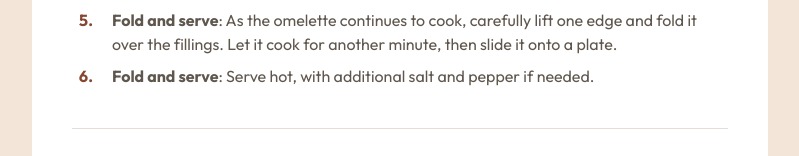
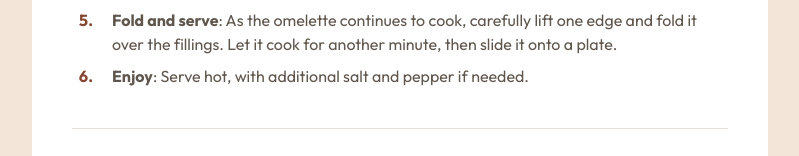
Before and after one commit to librart/recipe-page, a plain HTML site: page index.html in a window 1280 px wide. Shown: the part 1385-1541 px from the top of the page, without its empty margins (240-1039 px from the left). Drawn offline with Linux system fonts and the light colour scheme.

Commit message:
Change text

```diff
--- a/index.html
+++ b/index.html
@@ -56,7 +56,7 @@
               <li><strong>Cook the omelette</strong>: Once the butter is melted and bubbling, pour in the eggs. Tilt the pan to ensure the eggs evenly coat the surface.</li>
               <li><strong>Add fillings (optional)</strong>: When the eggs begin to set at the edges but are still slightly runny in the middle, sprinkle your chosen fillings over one half of the omelette.</li>
               <li><strong>Fold and serve</strong>: As the omelette continues to cook, carefully lift one edge and fold it over the fillings. Let it cook for another minute, then slide it onto a plate.</li>
-              <li><strong>Fold and serve</strong>: Serve hot, with additional salt and pepper if needed.</li>
+              <li><strong>Enjoy</strong>: Serve hot, with additional salt and pepper if needed.</li>
             </ol>
           </section>
 
```
